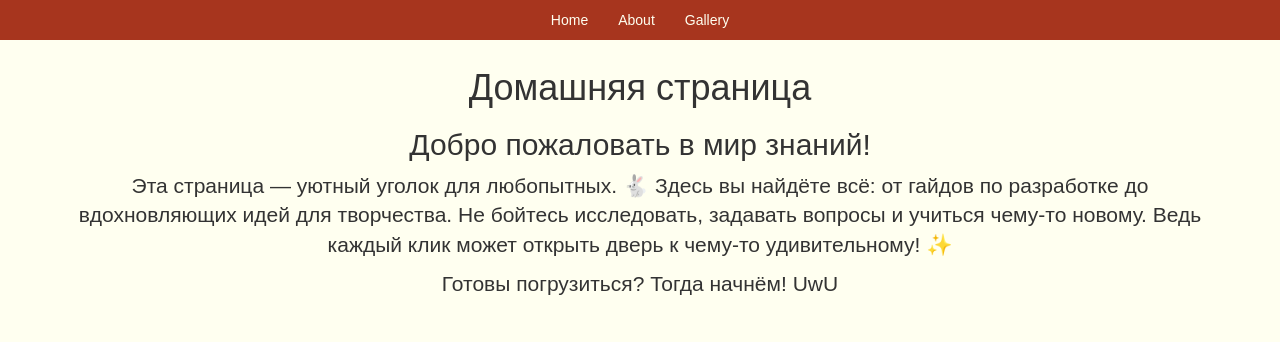
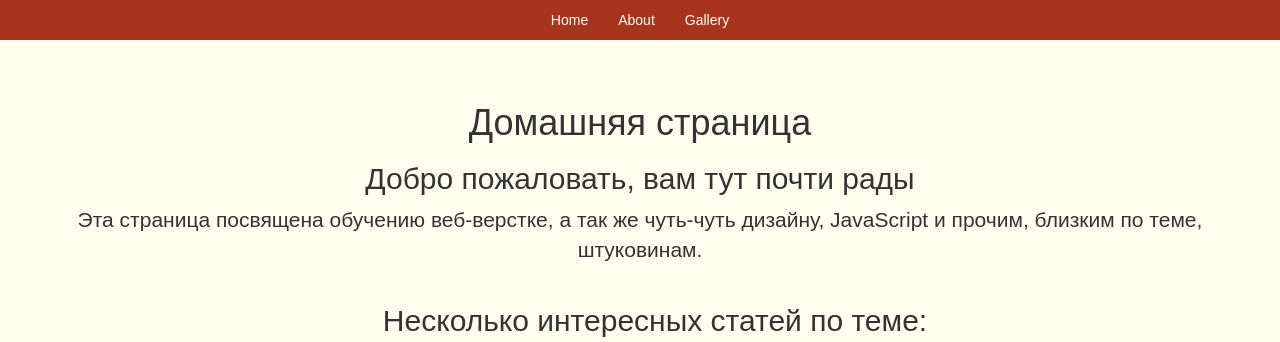
Before and after one commit to PRPDSS/PersonalBlog, a plain HTML site: page index.html in a window 1280 px wide. Shown: the top 342 px of the page. Drawn offline with nearby package versions, Linux system fonts and the light colour scheme.

Commit message:
Спать хочу!

```diff
--- a/index.html
+++ b/index.html
@@ -5,6 +5,7 @@
     <meta charset="UTF-8">
     <meta name="viewport" content="width=device-width, initial-scale=1.0">
     <title>PRPDSS</title>
+    <link rel="icon" type="image/png" href="./assets/favicon/favicon.ico" sizes="96x96" />
     <link rel="stylesheet" href="./styles/interface.css">
     <link rel="stylesheet" href="https://cdn.jsdelivr.net/npm/bootstrap@3.4.1/dist/css/bootstrap.min.css"
         integrity="sha384-HSMxcRTRxnN+Bdg0JdbxYKrThecOKuH5zCYotlSAcp1+c8xmyTe9GYg1l9a69psu" crossorigin="anonymous">
--- a/pages/home.html
+++ b/pages/home.html
@@ -1,12 +1,11 @@
 <h1>Домашняя страница</h1>
 <section class="lead">
-    <h2>Добро пожаловать в мир знаний!</h2>
+    <h2>Добро пожаловать, вам тут почти рады</h2>
     <p>
-        Эта страница — уютный уголок для любопытных. 🐇 Здесь вы найдёте всё: от гайдов по разработке до
-        вдохновляющих идей для творчества. Не бойтесь исследовать, задавать вопросы и учиться чему-то новому.
-        Ведь каждый клик может открыть дверь к чему-то удивительному! ✨
+        Эта страница посвящена обучению веб-верстке, а так же чуть-чуть дизайну, JavaScript и прочим, близким по теме,
+        штуковинам.
     </p>
-    <p>Готовы погрузиться? Тогда начнём! UwU</p>
+    <p></p>
 </section>
 
 <section class="container">
--- a/styles/interface.css
+++ b/styles/interface.css
@@ -22,6 +22,13 @@ body {
 
 .general {
     flex: 1 0 auto;
+}
+
+h1 {
+    transition: transform 0.2s ease;
+}
+h1:hover {
+    transform: scale(1.1);
 }
 
 footer {
```
Also changed, not shown: assets/favicon/apple-touch-icon.png (added), assets/favicon/favicon-96x96.png (added), assets/favicon/favicon.ico (added), assets/favicon/favicon.svg (added), assets/favicon/site.webmanifest (added), assets/favicon/web-app-manifest-192x192.png (added), assets/favicon/web-app-manifest-512x512.png (added).
